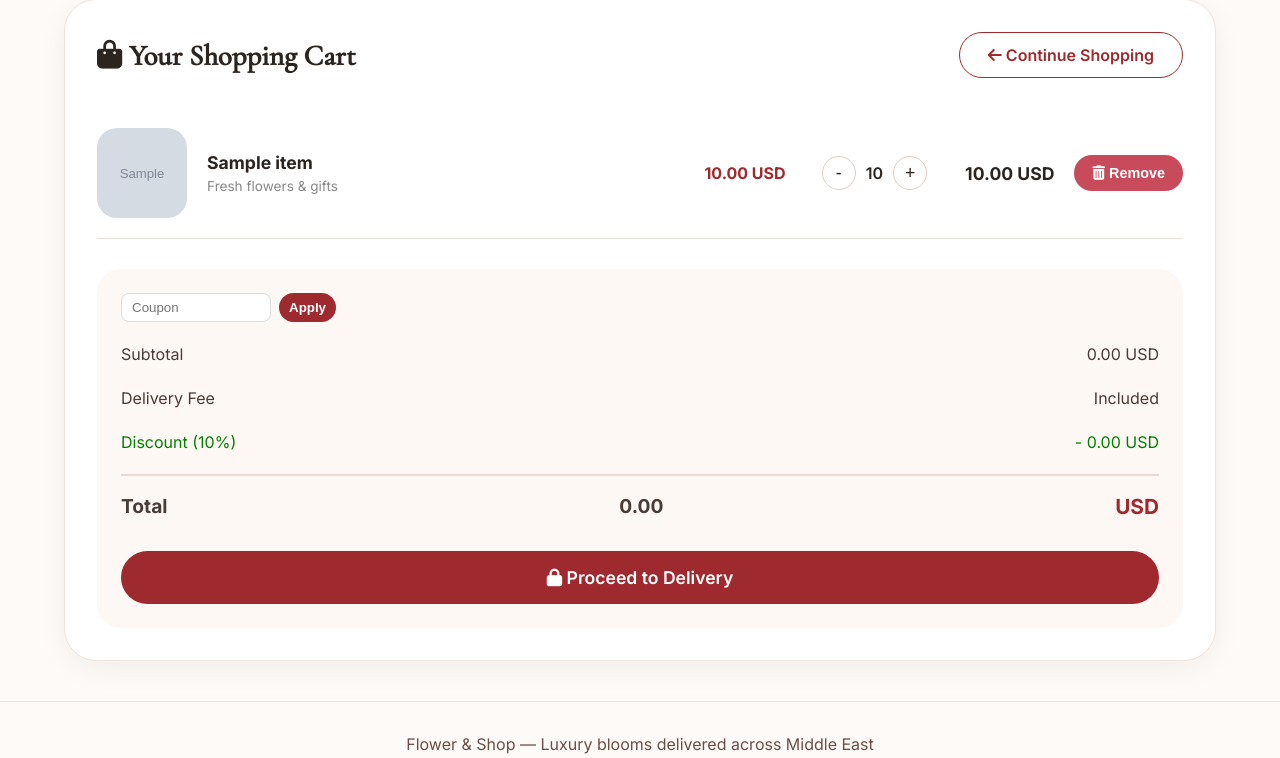
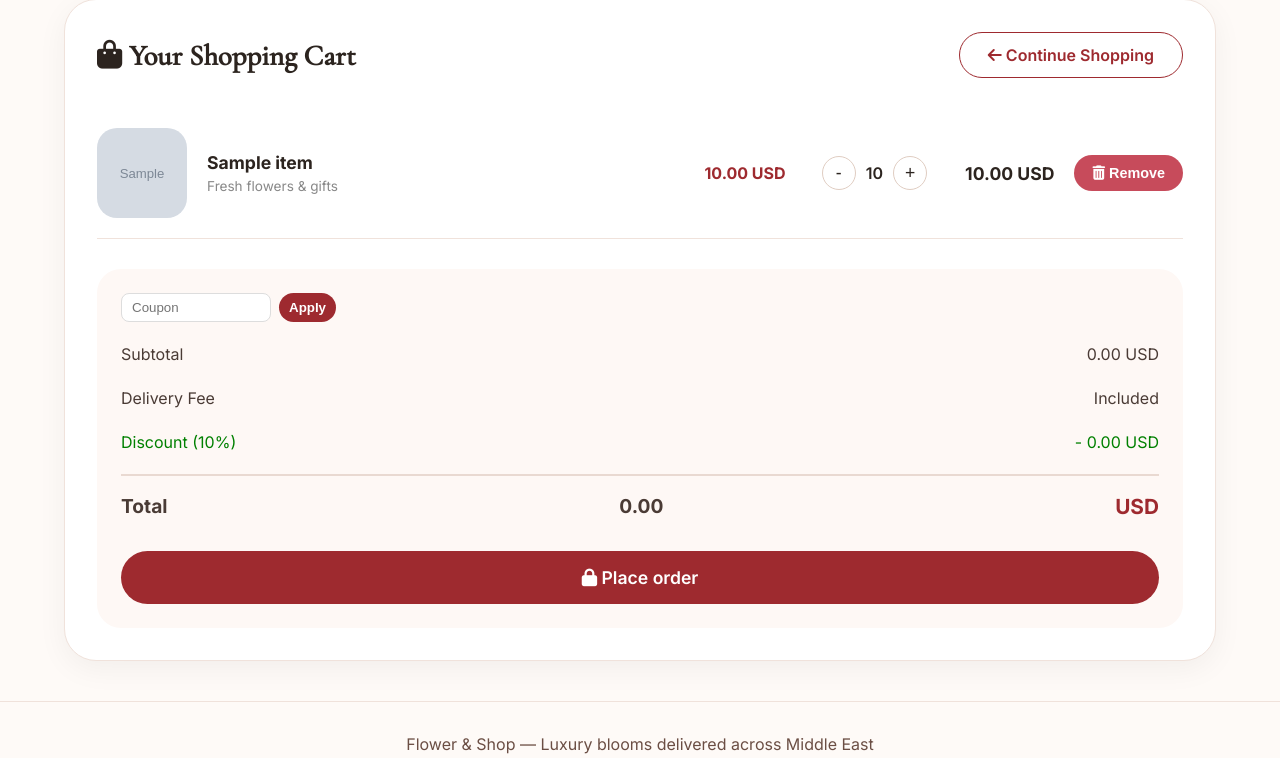
Before and after one commit to hamodalshatti/flower_shop200, a Flask app: template templates/cart.html in a window 1280 px wide. Shown: the part 147-905 px from the top of the page. Run offline with Flask 3, Linux system fonts and the light colour scheme; the template is opened without the code that fills it: most values are stand-ins (such as "Sample title", 1, 10 or a date in 2020); grey boxes marked "Sample" are stand-in pictures.

Commit message:
Update cart.html

```diff
--- a/templates/cart.html
+++ b/templates/cart.html
@@ -467,7 +467,7 @@
     </div>
 
     <a href="{{ url_for('delivery') }}" class="btn checkout-btn">
-        <i class="fas fa-lock"></i> Proceed to Delivery
+        <i class="fas fa-lock"></i> Place order
     </a>
 
 </div>
```
